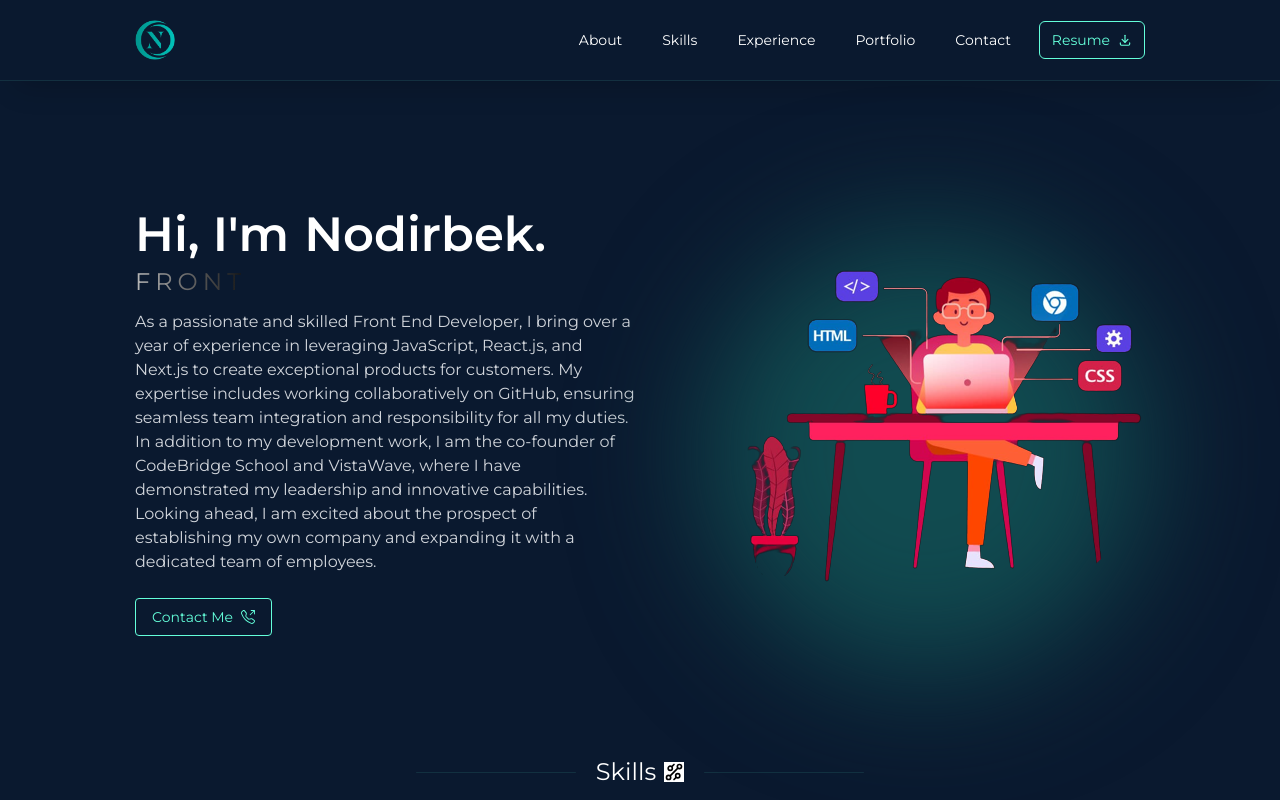
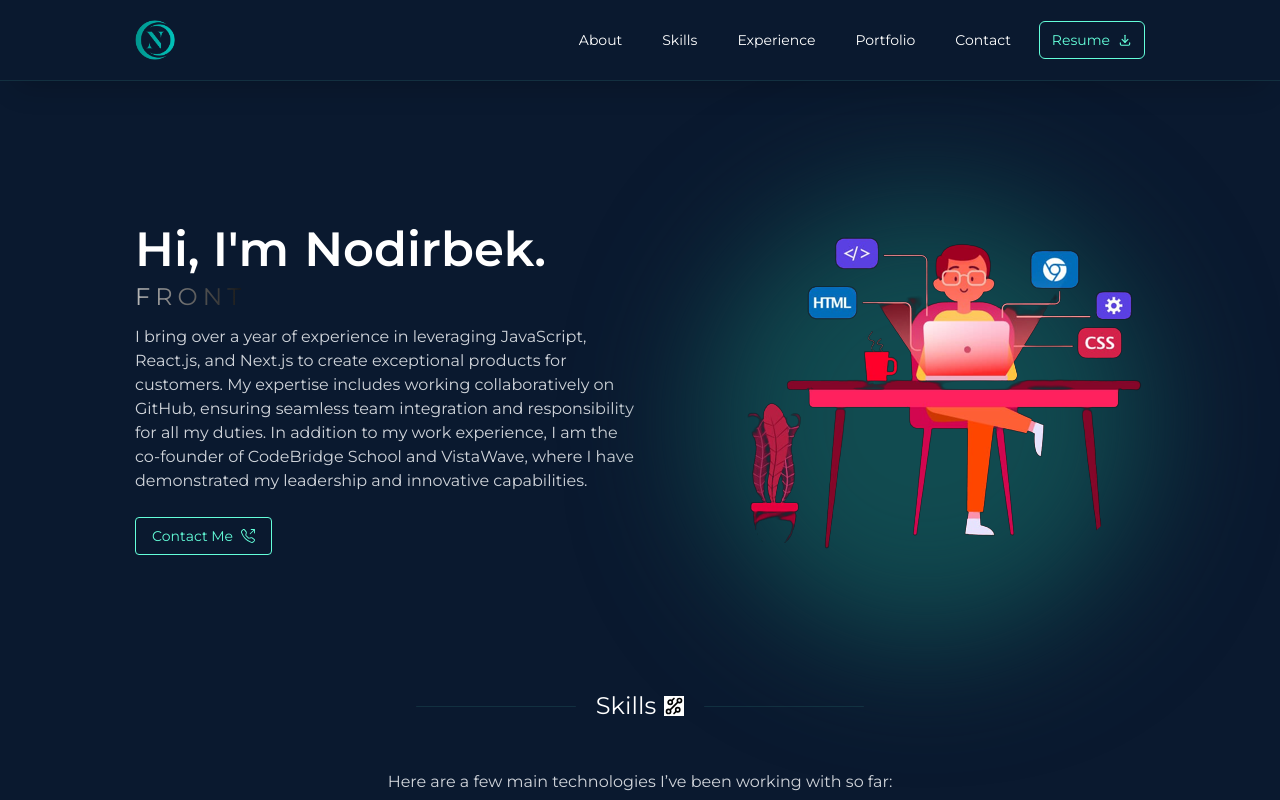
Before and after one commit to kholiqulov/Portfolio, a React (Create React App) app: page / in a window 1280 px wide. Shown: the top 800 px of the page. Built offline with nearby package versions, Linux system fonts and the light colour scheme.

Commit message:
Here text changed

```diff
--- a/src/components/Hero/Hero.jsx
+++ b/src/components/Hero/Hero.jsx
@@ -66,16 +66,13 @@ function Hero() {
             data-aos-delay="100"
             className="text-gray-300 text-base"
           >
-            As a passionate and skilled Front End Developer, I bring over a year
-            of experience in leveraging JavaScript, React.js, and Next.js to
-            create exceptional products for customers. My expertise includes
-            working collaboratively on GitHub, ensuring seamless team
-            integration and responsibility for all my duties. In addition to my
-            development work, I am the co-founder of CodeBridge School and
-            VistaWave, where I have demonstrated my leadership and innovative
-            capabilities. Looking ahead, I am excited about the prospect of
-            establishing my own company and expanding it with a dedicated team
-            of employees.
+            I bring over a year of experience in leveraging JavaScript,
+            React.js, and Next.js to create exceptional products for customers.
+            My expertise includes working collaboratively on GitHub, ensuring
+            seamless team integration and responsibility for all my duties. In
+            addition to my work experience, I am the co-founder of CodeBridge
+            School and VistaWave, where I have demonstrated my leadership and
+            innovative capabilities.
           </p>
           <a
             href="tel:+998970130322"
```
